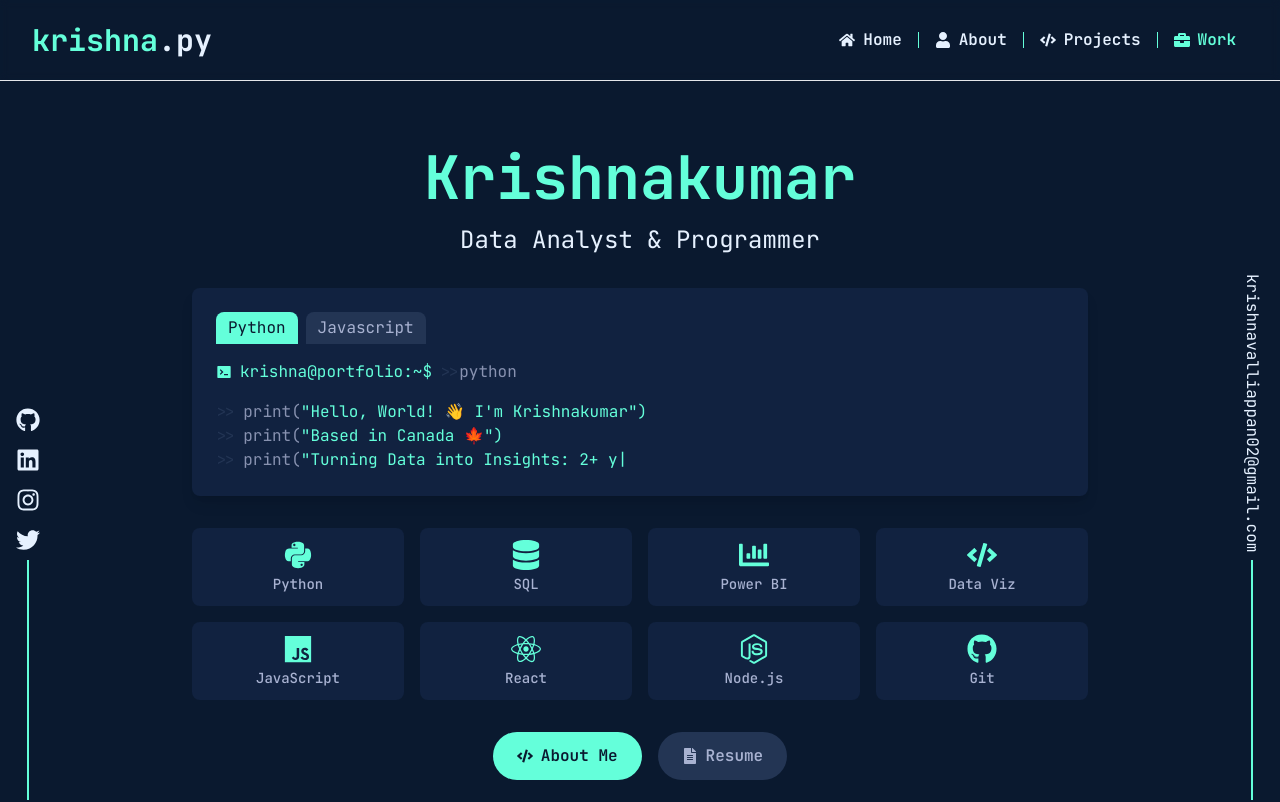
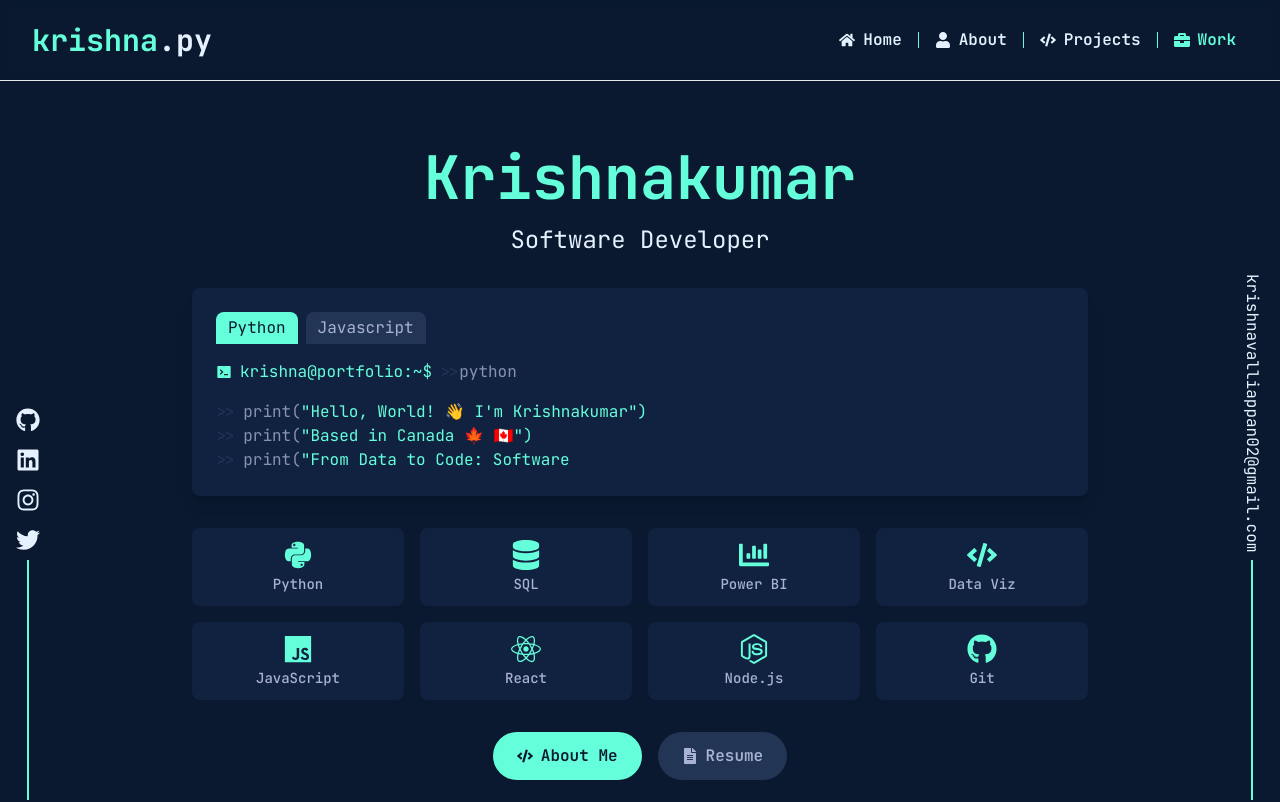
Before and after one commit to krishnavalliappan/portfolio-website, a Next.js app: page / in a window 1280 px wide. Shown: the top 802 px of the page. Built offline with nearby package versions, Linux system fonts and the light colour scheme.

Commit message:
minor changes to reflect software developer and added resume as local pdf instead of gdrive

```diff
--- a/components/ActionButtons.tsx
+++ b/components/ActionButtons.tsx
@@ -21,7 +21,7 @@
       </motion.button>
     </Link>
     <Link
-      href="https://drive.google.com/file/d/1297PcyVV9E4lCL4qAPCZmLujKY93jpdI/view?usp=sharing"
+      href="/pdf/resume.pdf"
       target="_blank"
       rel="noopener noreferrer"
     >
--- a/components/HeroTitle.tsx
+++ b/components/HeroTitle.tsx
@@ -9,7 +9,7 @@
     className="text-center mb-8"
   >
     <h1 className="text-4xl md:text-6xl font-bold mb-4 text-primary">Krishnakumar</h1>
-    <h2 className="text-xl md:text-2xl text-foreground">Data Analyst & Programmer</h2>
+    <h2 className="text-xl md:text-2xl text-foreground">Software Developer</h2>
   </motion.div>
 );
 
--- a/components/Terminal.tsx
+++ b/components/Terminal.tsx
@@ -18,13 +18,13 @@
   const codeLines: CodeLines = useMemo(() => ({
     python: [
       'print("Hello, World! 👋 I\'m Krishnakumar")',
-      'print("Based in Canada 🍁")',
-      'print("Turning Data into Insights: 2+ years experience in Python, SQL & Data Visualization, learning Web Development and Machine Learning")'
+      'print("Based in Canada 🍁 🇨🇦")',
+      'print("From Data to Code: Software Developer with 2+ years in Python, JavaScript, and Data Analytics, specializing in Web Development and Automation")'
     ],
     javascript: [
       'console.log("Hello, World! 👋 I\'m Krishnakumar");',
-      'console.log("Based in Canada 🍁");',
-      'console.log("Turning Data into Insights: 2+ years experience in Python, SQL & Data Visualization, learning Web Development and Machine Learning");'
+      'console.log("Based in Canada 🍁 🇨🇦");',
+      'console.log("From Data to Code: Software Developer with 2+ years in Python, JavaScript, and Data Analytics, specializing in Web Development and Automation");'
     ]
   }), []);
 
--- a/next.config.mjs
+++ b/next.config.mjs
@@ -1,6 +1,9 @@
 /** @type {import('next').NextConfig} */
 const nextConfig = {
-    output: "export"
+    output: "export",
+     images: {
+        unoptimized: true
+    }
 };
 
 export default nextConfig;
```
Also changed, not shown: 1 other file (tests, documents, lock files or other folders).
